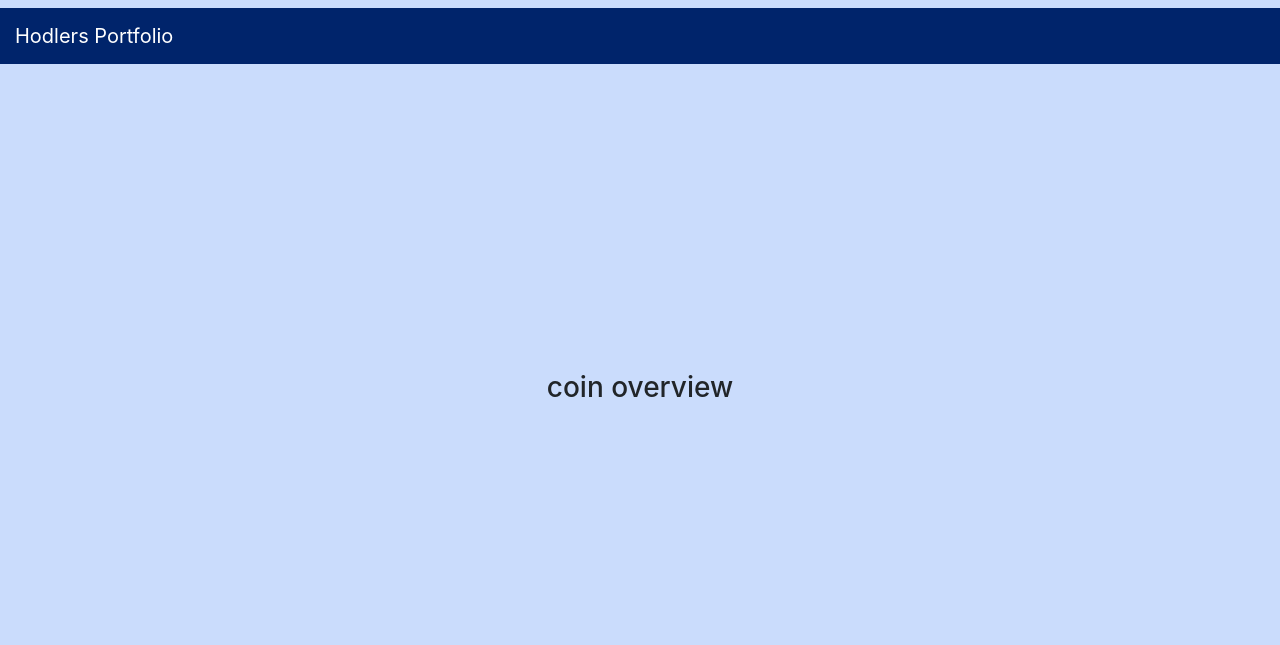
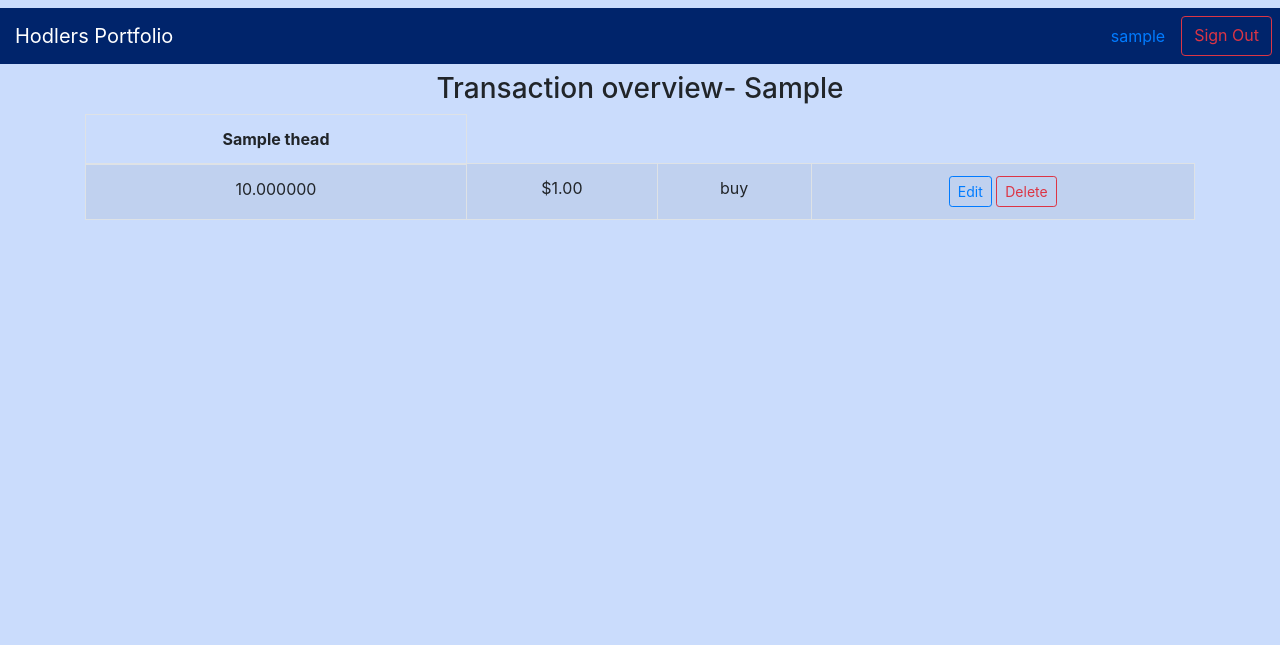
Before and after one commit to Neno979/Portfolio-Tracker, a Flask app: template templates/overview.html in a window 1280 px wide. Shown: the top 645 px of the page. Run offline with Flask 3, Linux system fonts and the light colour scheme; the template is opened without the code that fills it: most values are stand-ins (such as "Sample title", 1, 10 or a date in 2020).

Commit message:
created logic for transaction per coin in main and table in overview.html

```diff
--- a/Main.py
+++ b/Main.py
@@ -325,9 +325,25 @@ def add_coin():
 
     return render_template("addcoin.html", coins = available_coins)
 
-@app.route("/overview")
-def overview():
-    return render_template("overview.html")
+@app.route("/overview/<symbol>")
+def overview(symbol):
+    # Get session_token from cookie
+    session_token = request.cookies.get("session_token")
+    if not session_token:
+        flash("Please login first!", "warning")
+        return redirect("/sign-in")
+    user = Ptracker.query.filter_by(session_token=session_token).first()
+    if not user:
+        flash("Please login first!", "warning")
+        return redirect("/sign-in")
+
+    # Get all transactions for this coin
+    transactions = (Portfolio.query.filter_by
+        (user_id=user.id, co_symbol=symbol.upper()).order_by
+            (Portfolio.id.desc()).all())
+
+    theads = ["quantity", "paid", "buy/sell", "action" ]
+    return render_template("overview.html", theads=theads, username=user.username, session_token=session_token, transactions=transactions, co_symbol=symbol.upper() )
 
 if __name__ == "__main__":
     app.run(debug=True)
--- a/templates/base.html
+++ b/templates/base.html
@@ -42,15 +42,15 @@
     </div>
     <main class="flex-grow-1 {% block main_classes %}{% endblock main_classes %}">
         <div class="container text-center">
-            <h3>{% block tname%}{% endblock tname%}</h3>
+            <h3>{% block tname %}{% endblock tname %}</h3>
             {% block medium%}
             {% endblock medium%}
             <div class="table-responsive">
                 <table class="table table-striped table-bordered">
                     <thead>
                         <tr>
-                            {% block columns%}
-                            {%endblock columns%}
+                            {% block columns %}
+                            {% endblock columns %}
                         </tr>
                     </thead>
                     <tbody>
--- a/templates/overview.html
+++ b/templates/overview.html
@@ -2,18 +2,37 @@
 
 {% block title%}overview{% endblock title%}
 
-{% block tname%}coin overview{% endblock tname%}
+{%block hmenu%}
+    <a class="nav-link mt-2 mb-2" href="#">{{ username }}</a>
+    <a href="/sign-out" class="btn btn-outline-danger mr-2 mt-2 mb-2">Sign Out</a>
+{%endblock hmenu%}
+
+{% block tname%}
+    Transaction overview- {{ co_symbol }}
+{% endblock tname%}
+
+{% block medium%}
+
+{% endblock medium%}
 
 {% block columns %}
-
+    {% for thead in theads %}
+        <th>{{ thead }}</th>
+    {% endfor %}
 {% endblock columns %}
 
 {% block table %}
-
+    {% for tx in transactions %}
+        <tr>
+            <td>{{ "%.6f"|format(tx.quantity) }}</td>
+            <td>${{ "{:,.2f}".format(tx.total_paid) }}</td>
+            <td>buy</td>
+            <td>
+                <a href="/edit-transaction/{{ tx.id }}" class="btn btn-sm btn-outline-primary">Edit</a>
+                <a href="/delete-transaction/{{ tx.id }}"
+                   class="btn btn-sm btn-outline-danger"
+                   onclick="return confirm('Delete this transaction?')">Delete</a>
+            </td>
+        </tr>
+    {% endfor %}
 {% endblock table %}
-
-{% block main_classes %}d-flex align-items-center{% endblock main_classes %}
-
-{% block form %}
-
-{% endblock form %}
--- a/templates/portfolio.html
+++ b/templates/portfolio.html
@@ -52,12 +52,13 @@
         <th>{{ thead }}</th>
     {% endfor %}
 {% endblock columns %}
+
 {% block table %}
     {% if portfolio %}
         {% for item in portfolio %}
             <tr>
                 <td>
-                            <a href="/overview" style="text-decoration: none; color: inherit;">
+                    <a href="/overview/{{ item.co_symbol }}" style="text-decoration: none; color: inherit;">
                     <strong>{{ item.co_symbol }}</strong>
                     </a>
                 </td>
```
Also changed, not shown: instance/sqlite.db. Lines whose indentation alone changed are shown as unchanged.
